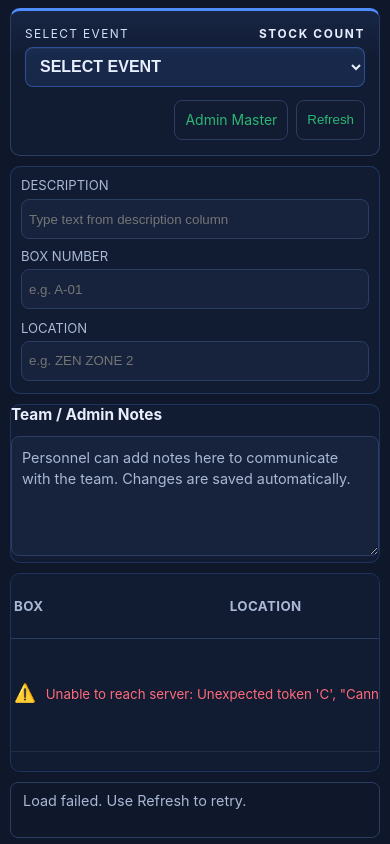
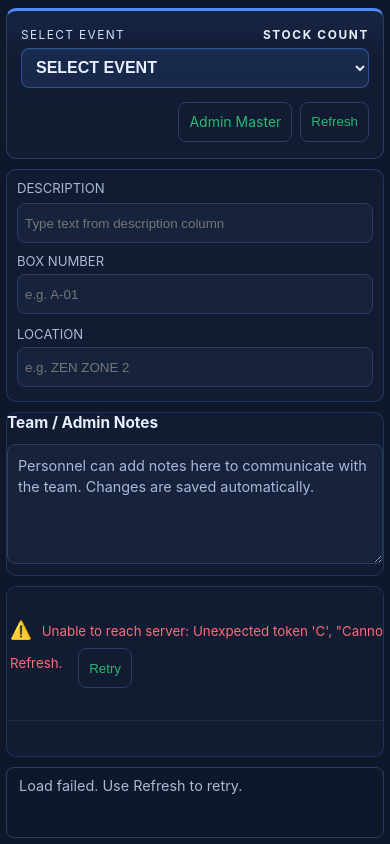
Before and after one commit to IntuitiveCreations2705/REAL-ED-INVENTORY-main-2, a Python web app: template inventory_app/ui/templates/event_stock_count.html in a window 390 px wide. Run offline with Jinja, Linux system fonts and the light colour scheme; the template is opened without the code that fills it, so the values that code supplies are empty.

Commit message:
stick count UI cleaned

```diff
--- a/inventory_app/ui/static/admin_theme.css
+++ b/inventory_app/ui/static/admin_theme.css
@@ -1858,3 +1891,132 @@ tbody tr.row-dirty-flash {
     min-width: 820px;
   }
 }
+
+/* ── iPad MVP pass rules — 768px baseline (stock-count only) ────────────── */
+/* Pass criteria:
+   1. Viewport fits within 768px — no forced horizontal scroll
+   2. Box header text (boxNumber — boxName in LOCATION) does not clip
+   3. Touch targets remain >= 40px
+   4. Accordion expand/collapse remains operable
+   5. All rules scoped to .stock-count-shell — Admin Master unaffected        */
+
+@media (max-width: 768px) {
+  .stock-count-shell {
+    width: 100%;
+    min-width: 0;
+    padding: 6px;
+    overflow-x: hidden;
+  }
+
+  .stock-count-shell .table-wrap {
+    overflow-x: auto;
+    -webkit-overflow-scrolling: touch;
+  }
+
+  .stock-count-shell .stock-count-table {
+    min-width: 760px;
+  }
+
+  .stock-count-shell .stock-count-table thead {
+    display: none;
+  }
+
+  /* Reset legacy fixed nth-child widths for this 4-cell MVP row layout */
+  .stock-count-shell .stock-count-table tr.box-group-header td,
+  .stock-count-shell .stock-count-table tr.box-group-item td {
+    width: auto;
+    min-width: 0;
+    max-width: none;
+  }
+
+  .stock-count-shell .stock-count-table tr.box-group-item td.col-mvp-description {
+    width: 64%;
+    min-width: 0;
+  }
+
+  .stock-count-shell .stock-count-table tr.box-group-item td.col-mvp-qty {
+    width: 10%;
+    min-width: 64px;
+    text-align: center;
+  }
+
+  .stock-count-shell .stock-count-table tr.box-group-item td.col-mvp-stock {
+    width: 12%;
+    min-width: 86px;
+    text-align: center;
+  }
+
+  .stock-count-shell .stock-count-table tr.box-group-item td.col-mvp-action {
+    width: 14%;
+    min-width: 92px;
+    text-align: center;
+  }
+
+  /* Neutralize legacy global nth-child rules for expanded 4-cell rows */
+  .stock-count-shell .stock-count-table tr.box-group-item td {
+    padding-left: 6px;
+    padding-right: 6px;
+    font-size: inherit;
+  }
+
+  .stock-count-shell .stock-count-table tr.box-group-item td.col-mvp-stock,
+  .stock-count-shell .stock-count-table tr.box-group-item td.col-mvp-stock input {
+    font-size: inherit;
+    padding-left: 6px;
+    padding-right: 6px;
+  }
+
+  /* Give toggle button room to breathe vertically when text wraps */
+  .stock-count-shell .box-group-toggle {
+    align-items: stretch;
+    padding: 4px 0;
+    min-height: var(--touch-target);
+    display: block;
+  }
+
+  .stock-count-shell .box-header-mini {
+    grid-template-columns: minmax(0, 1fr) max-content;
+    gap: 6px 8px;
+  }
+
+  .stock-count-shell .box-header-display {
+    width: 100%;
+    max-width: none;
+    min-width: 0;
+    white-space: nowrap;
+    overflow: visible;
+    text-overflow: clip;
+    padding-right: 6px;
+  }
+
+  .stock-count-shell .box-item-count {
+    margin-left: 0;
+    white-space: nowrap;
+    text-align: right;
+    justify-self: end;
+    align-self: start;
+  }
+
+  /* Touch target floor on save button */
+  .stock-count-shell .save-row-btn {
+    min-height: var(--touch-target);
+    min-width: 64px;
+  }
+
+  /* Stack controls single column */
+  .stock-count-shell .controls {
+    grid-template-columns: 1fr;
+  }
+
+  /* Tighten header layout for narrow viewport */
+  .stock-count-shell .stock-count-header {
+    grid-template-columns: 1fr;
+    gap: 8px;
+  }
+
+  .stock-count-shell .stock-count-col-right {
+    flex-direction: row;
+    flex-wrap: wrap;
+    justify-content: space-between;
+  }
+}
--- a/inventory_app/ui/static/event_stock_count.js
+++ b/inventory_app/ui/static/event_stock_count.js
@@ -287,6 +287,7 @@ function renderRows() {
   for (const boxKey of sortedBoxKeys) {
     const itemsInBox = groupsByBox[boxKey];
     const firstRow = itemsInBox[0];
+    const itemCount = itemsInBox.length;
     const boxNumber = normalizeBoxValue(firstRow.box_number || '');
     const rawLabel = String(firstRow.box_label || '').trim();
     const boxLabel = (rawLabel && rawLabel !== 'LABEL_PENDING') ? rawLabel : '';
@@ -304,13 +305,21 @@ function renderRows() {
       headerTr.classList.add('is-dirty-box');
     }
     headerTr.dataset.boxKey = boxKey;
-    headerTr.dataset.itemCount = String(itemsInBox.length);
+    headerTr.dataset.itemCount = String(itemCount);
 
     headerTr.innerHTML = `
       <td colspan="10" class="box-header-cell">
         <button class="box-group-toggle" type="button" data-box-key="${escapeHtml(boxKey)}" aria-expanded="false" title="Open box">
-          <span class="box-toggle-icon">▶</span>
-          <span class="box-header-display">${headerLine}</span>
+          <span class="box-header-mini">
+            <span class="box-header-merged">
+              <span class="box-toggle-icon">▶</span>
+              BOX SUMMARY
+            </span>
+            <span class="box-header-col-head">BOX</span>
+            <span class="box-header-col-head box-header-col-head--right">ITEMS</span>
+            <span class="box-header-display">${headerLine}</span>
+            <span class="box-item-count">[${itemCount} ${itemCount === 1 ? 'item' : 'items'}]</span>
+          </span>
         </button>
       </td>
     `;
@@ -323,26 +332,15 @@ function renderRows() {
       itemTr.dataset.boxKey = boxKey;
       itemTr.dataset.rowId = String(row.row_id || '');
 
-      const crewNotes = normalizeLegacyNoteValue(row.crew_notes);
-      const restockComments = normalizeLegacyNoteValue(row.restock_comments);
-
       const dirtyEdits = getDirtyEditsForRow(Number(row.row_id));
       const qtyRequired = dirtyEdits.qty_required ?? row.qty_required ?? 0;
       const stockOnHand = dirtyEdits.stock_on_hand ?? row.stock_on_hand ?? 0;
-      const qtyFlagLimit = dirtyEdits.qty_flag_limit ?? row.qty_flag_limit ?? 0;
-      const orderStockQty = dirtyEdits.order_stock_qty ?? row.order_stock_qty ?? 0;
 
       itemTr.innerHTML = `
-        <td class="mono box-item-indent">${escapeHtml((row.box_number || '').trim().toUpperCase())}</td>
-        <td class="mono">${escapeHtml((row.storage_location || '').toUpperCase())}</td>
-        <td class="col-description">${escapeHtml(row.description || '')}</td>
-        <td class="mono">${escapeHtml(String(qtyRequired))}</td>
-        <td class="mono"><input class="row-edit-input" data-row-id="${row.row_id}" data-field="stock_on_hand" type="number" step="1" min="0" value="${escapeHtml(String(stockOnHand))}" /></td>
-        <td class="mono">${escapeHtml(String(qtyFlagLimit))}</td>
-        <td class="mono">${escapeHtml(String(orderStockQty))}</td>
-        <td class="note-cell">${renderExpandableNoteCell('Crew Notes', crewNotes)}</td>
-        <td class="note-cell">${renderExpandableNoteCell('Restock Comments', restockComments)}</td>
-        <td class="mono box-row-action"><button class="btn save-row-btn" type="button" data-row-id="${row.row_id}">Save</button></td>
+        <td class="col-description col-mvp-description" colspan="6">${escapeHtml(row.description || '')}</td>
+        <td class="mono col-mvp-qty" colspan="1">${escapeHtml(String(qtyRequired))}</td>
+        <td class="mono col-mvp-stock" colspan="1"><input class="row-edit-input" data-row-id="${row.row_id}" data-field="stock_on_hand" type="number" step="1" min="0" value="${escapeHtml(String(stockOnHand))}" /></td>
+        <td class="mono box-row-action col-mvp-action" colspan="2"><button class="btn save-row-btn" type="button" data-row-id="${row.row_id}">Save</button></td>
       `;
       els.body.appendChild(itemTr);
     }
@@ -450,7 +448,7 @@ async function saveRow(rowId) {
 function guardDirtyRow(actionLabel = 'continuing') {
   if (!hasDirtyBox()) return false;
   flashDirtyRow();
-  setStatus(`Save pending rows in box ${dirtyState.boxKey} before ${actionLabel}.`, true);
+  setStatus(`NO PROCEED: save pending rows in BOX ${dirtyState.boxKey} before ${actionLabel}.`, true);
   return true;
 }
 
@@ -508,8 +506,6 @@ function wireBoxGroupToggles() {
         headerRow.classList.remove('is-expanded');
         toggle.setAttribute('aria-expanded', 'false');
         toggle.querySelector('.box-toggle-icon').textContent = '▶';
-        const label = toggle.querySelector('.box-toggle-label');
-        if (label) label.textContent = 'OPEN BOX';
         toggle.setAttribute('title', 'Open box');
         itemRows.forEach((row) => row.classList.remove('is-visible'));
       } else {
@@ -517,8 +513,6 @@ function wireBoxGroupToggles() {
         headerRow.classList.add('is-expanded');
         toggle.setAttribute('aria-expanded', 'true');
         toggle.querySelector('.box-toggle-icon').textContent = '▼';
-        const label = toggle.querySelector('.box-toggle-label');
-        if (label) label.textContent = 'CLOSE BOX';
         toggle.setAttribute('title', 'Close box');
         itemRows.forEach((row) => row.classList.add('is-visible'));
       }
```
Also changed, not shown: other parts of inventory_app/ui/static/admin_theme.css (+36 -3 lines).
